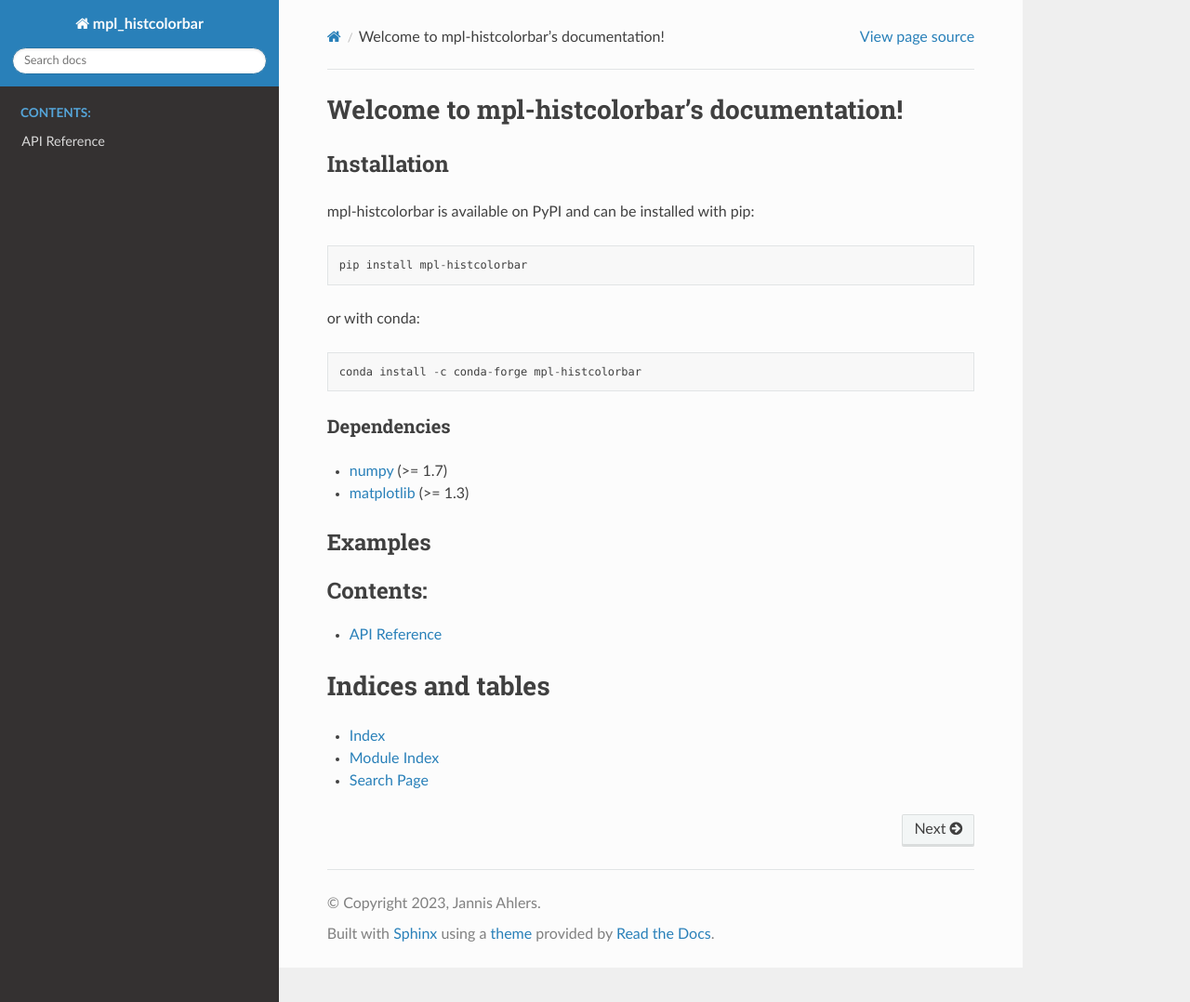
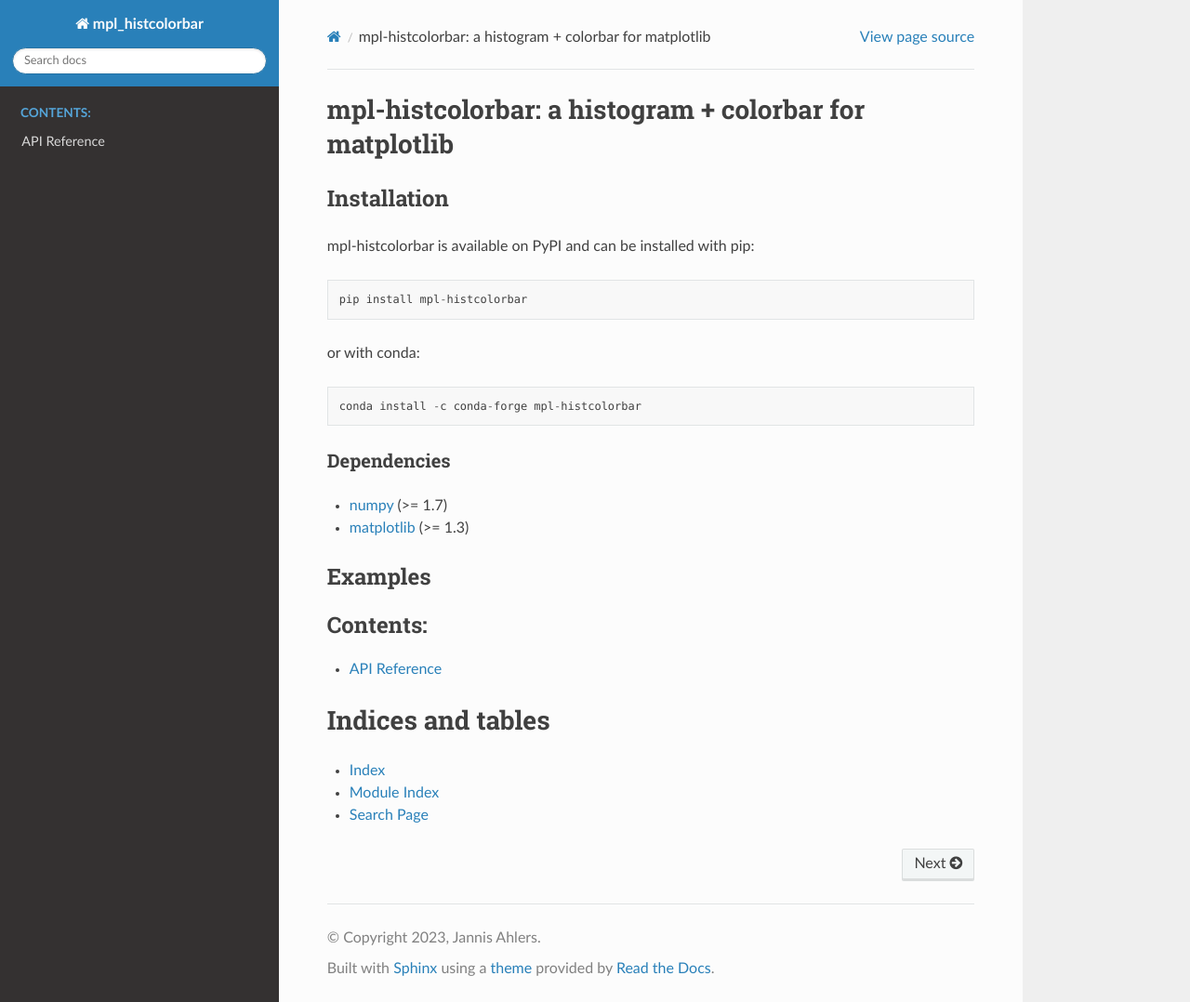
Before and after one commit to jnahlers/mpl-histcolorbar, a Sphinx documentation site: the page built from docs/index.rst, in a window 1280 px wide and 1078 px high. Shown: the whole window at 93% size. Built offline with Sphinx 7.4.7 and the Read the Docs theme 2.0.0, drawn with Linux system fonts in a browser that asks for light colours; pages that are not in the unit, such as notebooks, are missing from menus.

Commit message:
Change docs index title

```diff
--- a/docs/index.rst
+++ b/docs/index.rst
@@ -3,7 +3,7 @@
    You can adapt this file completely to your liking, but it should at least
    contain the root `toctree` directive.
 
-Welcome to mpl-histcolorbar's documentation!
+mpl-histcolorbar: a histogram + colorbar for matplotlib
 ============================================
 
 
```
